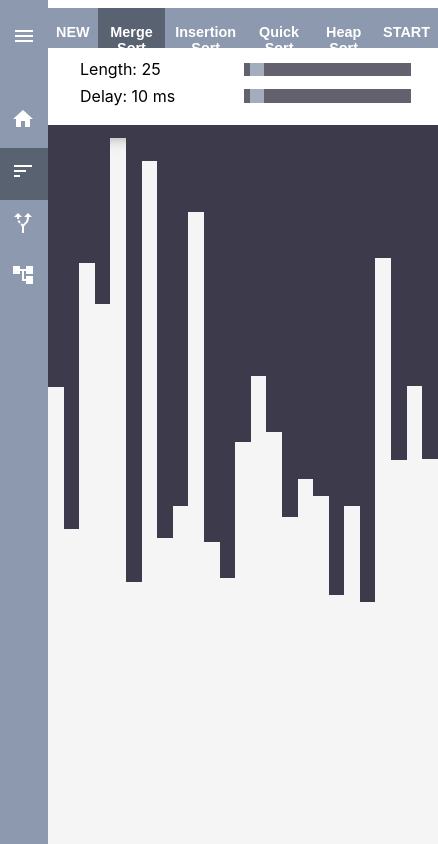
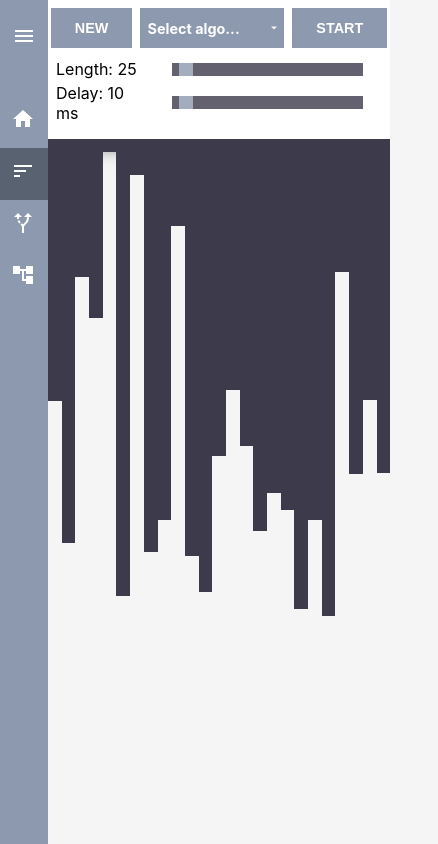
Before and after one commit to nchalimba/algo_visualizer, a Next.js app: page /sorting in a window 390 px wide. Shown: the whole page, 438 px wide, since content can reach past the window. Built offline with nearby package versions, Linux system fonts and the light colour scheme.

Commit message:
feat: made sorting responsive

```diff
--- a/components/sorting/Navbar.jsx
+++ b/components/sorting/Navbar.jsx
@@ -3,7 +3,14 @@ import { animate } from '../../utils/sorting/visualize';
 import sort from '../../utils/sorting/sort';
 import styles from '../../styles/sorting/Navbar.module.css';
 import SortingButton from './SortingButton';
+import Select from '../Select';
 
+const algoOptions = [
+  { label: 'Merge Sort', value: 'merge_sort' },
+  { label: 'Insertion Sort', value: 'insertion_sort' },
+  { label: 'Quick Sort', value: 'quick_sort' },
+  { label: 'Heap Sort', value: 'heap_sort' },
+];
 const Navbar = ({
   settings,
   setSettings,
@@ -22,6 +29,7 @@ const Navbar = ({
   };
 
   const handleSort = () => {
+    if (!settings.algoType) return;
     setDisableButtons(true);
     const { sortedArray, swapArray } = sort(settings.algoType, elements);
 
@@ -49,25 +57,15 @@ const Navbar = ({
         >
           New
         </button>
-        <SortingButton
-          type={'merge_sort'}
-          settings={settings}
-          setSettings={setSettings}
-        />
-        <SortingButton
-          type={'insertion_sort'}
-          settings={settings}
-          setSettings={setSettings}
-        />
-        <SortingButton
-          type={'quick_sort'}
-          settings={settings}
-          setSettings={setSettings}
-        />
-        <SortingButton
-          type={'heap_sort'}
-          settings={settings}
-          setSettings={setSettings}
+        <Select
+          options={algoOptions}
+          value={algoOptions.find(
+            (option) => option.value === settings.algoType
+          )}
+          placeholder="Select algo..."
+          onChange={(value) =>
+            setSettings((prev) => ({ ...prev, algoType: value.value }))
+          }
         />
         <button
           className="btn btn-primary"
--- a/pages/sorting.js
+++ b/pages/sorting.js
@@ -4,7 +4,7 @@ import Navbar from '../components/sorting/Navbar';
 import SortingElements from '../components/sorting/SortingElements';
 
 const defaultSettings = {
-  algoType: 'merge_sort',
+  algoType: null,
   length: 25,
   delay: 5,
 };
--- a/styles/sorting/Navbar.module.css
+++ b/styles/sorting/Navbar.module.css
@@ -33,15 +33,24 @@
   margin-left: 2em;
 }
 
-@media (max-width: 1200px) {
+@media (max-width: 768px) {
   .buttons > button {
     margin-left: 0;
     margin-right: 0;
   }
+
+  .slider {
+    margin: 0 0.5em;
+  }
+  .slider > label {
+    width: 10em;
+    margin-left: 0.5em;
+  }
 }
 
-@media (max-width: 768px) {
-  .buttons > button {
-    padding: 1rem 0.5rem;
+@media (max-width: 540px) {
+  .buttons {
+    flex-wrap: wrap;
+    gap: 0.5em;
   }
 }
```
